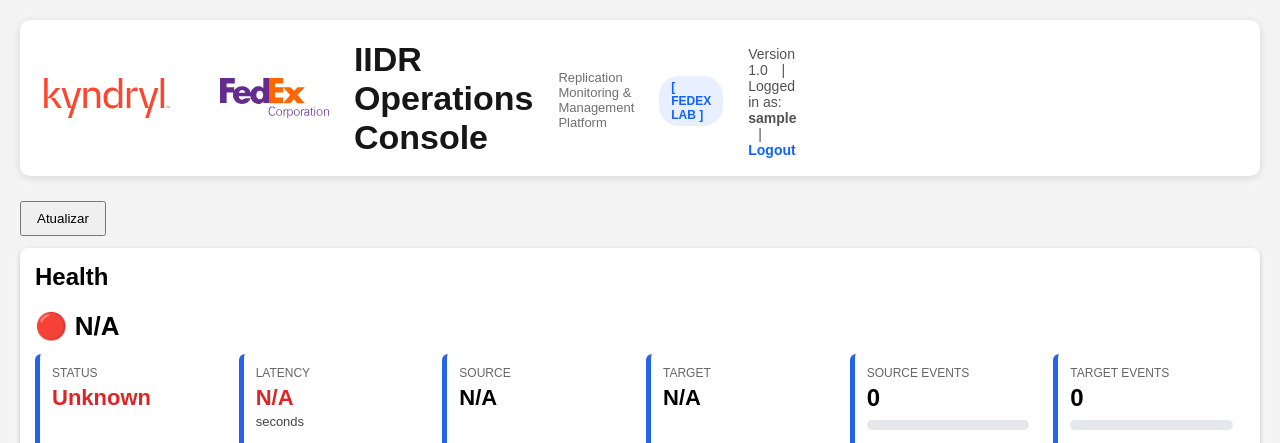
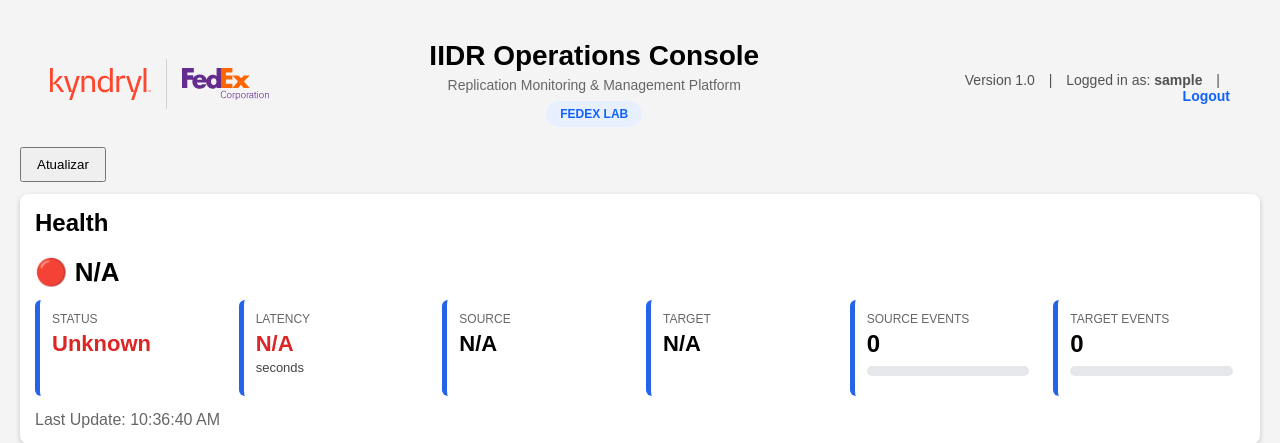
Before and after one commit to madleit/iidr-dashboard, a FastAPI app: page /dashboard in a window 1280 px wide. Shown: the top 443 px of the page. Run offline with FastAPI, Linux system fonts and the light colour scheme; the visitor is signed in with stand-in values (Sample User, id 1); data that the repository does not hold is empty.

Commit message:
sprint 2.1

```diff
--- a/static/css/dashboard.css
+++ b/static/css/dashboard.css
@@ -352,23 +352,17 @@ tr:nth-child(even) {
 
 .app-header {
 
-    background: #ffffff;
+    display: flex;
 
-    border-radius: 10px;
-
-    padding: 18px 24px;
-
-    margin-bottom: 25px;
-
-    display: flex;
+    align-items: center;
 
     justify-content: space-between;
 
-    align-items: center;
+    width: 100%;
 
-    box-shadow:
-        0 2px 10px
-        rgba(0,0,0,0.12);
+    box-sizing: border-box;
+
+    padding: 20px 30px;
 }
 
 .brand-area {
@@ -377,24 +371,18 @@ tr:nth-child(even) {
 
     align-items: center;
 
-    gap: 25px;
-
-    width: 320px;
+    gap: 15px;
 }
 
 .brand-logo {
 
-    height: 40px !important;
+    height: clamp(
+        32px,
+        2.5vw,
+        48px
+    );
 
-    max-height: 40px !important;
-
-    width: auto !important;
-
-    max-width: 180px;
-
-    object-fit: contain;
-
-    display: block;
+    width: auto;
 }
 
 .client-logo {
@@ -416,39 +404,38 @@ tr:nth-child(even) {
     background: #d0d0d0;
 }
 
-.header-content {
-
-    text-align: right;
-}
-
 .app-title {
 
-    font-size: 34px;
+    font-size: clamp(
+        28px,
+        2vw,
+        42px
+    );
 
     font-weight: 700;
 
-    color: #161616;
+    white-space: nowrap;
 }
 
 .app-environment {
 
     display: inline-block;
 
-    padding: 4px 12px;
+    margin-top: 8px;
+
+    padding: 6px 14px;
 
     border-radius: 20px;
 
-    background: #e8f0ff;
+    background: #E8F0FF;
 
-    color: #0f62fe;
+    color: #0F62FE;
+
+    font-weight: 700;
 
     font-size: 12px;
 
-    font-weight: 700;
-
     text-transform: uppercase;
-
-    margin-top: 6px;
 }
 
 .header-meta {
@@ -481,23 +468,44 @@ tr:nth-child(even) {
 
 .app-subtitle {
 
-    color: #6f6f6f;
+    margin-top: 5px;
 
-    font-size: 13px;
+    font-size: 14px;
 
-    margin-top: 3px;
+    color: #666;
+
 }
 
 .header-center {
 
-    flex: 1;
+    flex: 2;
 
     text-align: center;
 }
 
 .header-user {
 
-    width: 220px;
+    text-align: right;
+
+    font-size: 14px;
+}
+
+.header-left {
+
+    flex: 1;
+
+    display: flex;
+
+    align-items: center;
+
+    gap: 15px;
+
+    justify-content: flex-start;
+}
+
+.header-right {
+
+    flex: 1;
 
     text-align: right;
 }
--- a/templates/index.html
+++ b/templates/index.html
@@ -14,7 +14,7 @@
 <body>
 
 <header class="app-header">
-
+    <div class="header-left">
         <div class="brand-area">
 
             <img
@@ -24,7 +24,9 @@
 
             <img
                 src="{{ client_logo }}" class="brand-logo client-content" alt="FedEX">
+    </div>
 
+    <div class="header-center">
         <div class="app-title">
             {{ app_name }}
         </div>
@@ -32,9 +34,11 @@
             Replication Monitoring & Management Platform
         </div>
         <div class="app-environment">
-           [ {{ customer_name }} {{ environment_name }} ]
+           {{ customer_name }} {{ environment_name }}
+        </div>
     </div>
 
+    <div class="header-right">
         <div class="header-meta">
             <span>
                 Version {{ version }}
@@ -47,7 +51,6 @@
 
             <a href="/logout" class="logout-link">Logout</a>
         </div>
-
     </div>
 
 </header>
```
Also changed, not shown: README.md (deleted), requirements.txt (line endings or trailing spaces), 1 other file. Lines whose indentation alone changed are shown as unchanged.
